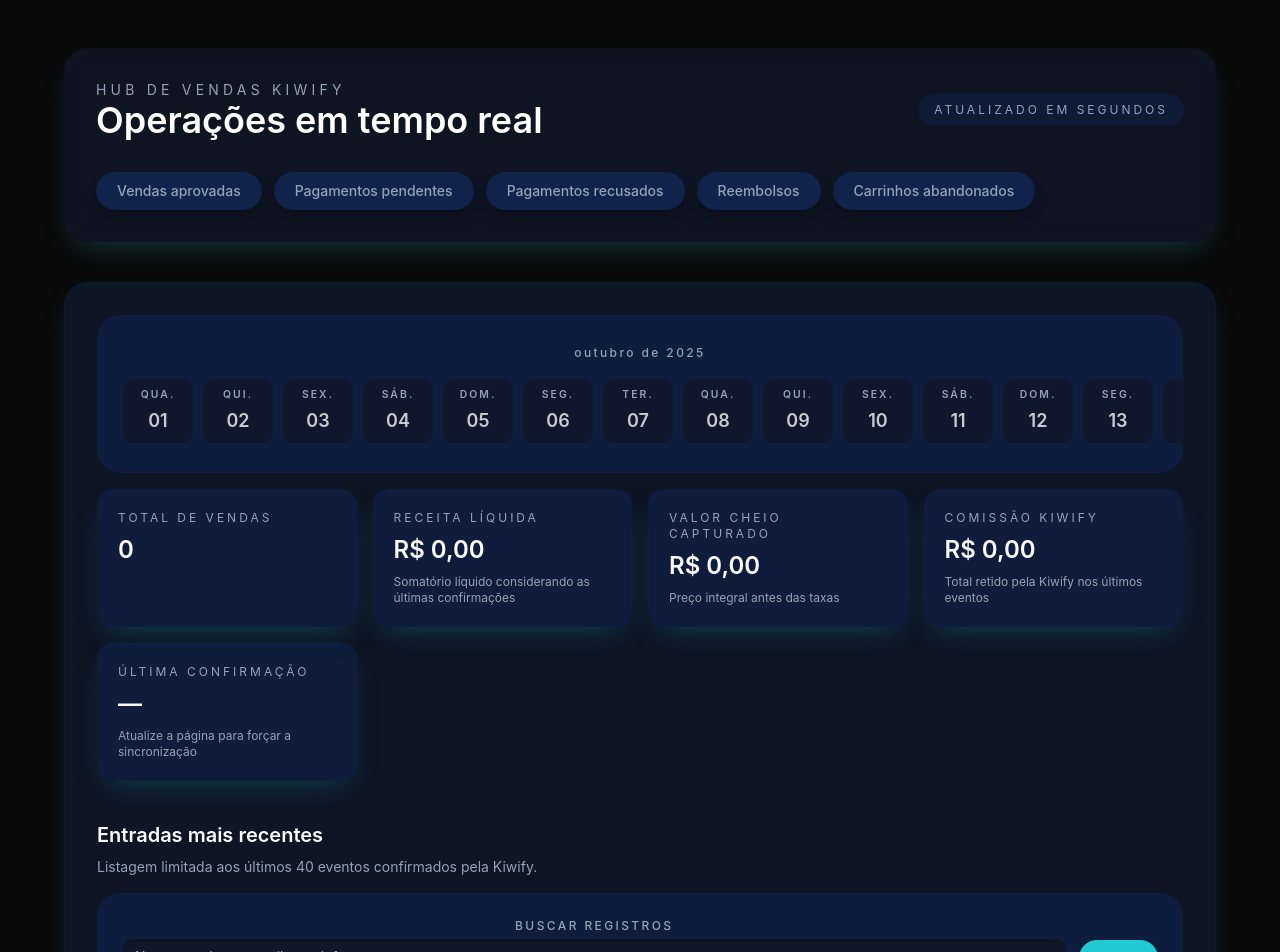
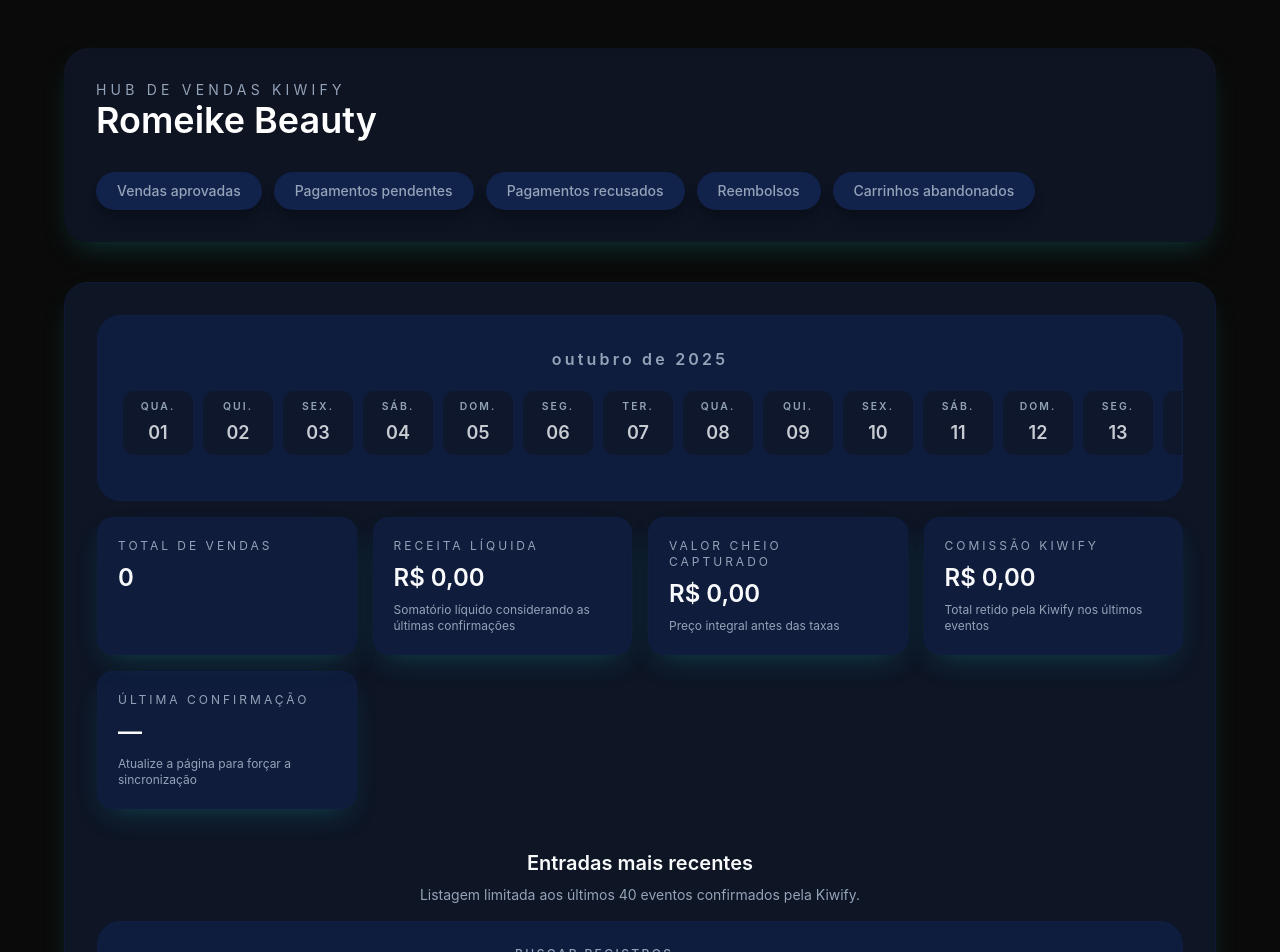
Before and after one commit to leoxavier3914-arch/rb, a Next.js app: page /approved-sales in a window 1280 px wide. Shown: the top 952 px of the page. Built offline with nearby package versions, Linux system fonts and the light colour scheme; no server answers.

Commit message:
Adjust dashboard headers and filters layout

```diff
--- a/app/(dashboard)/layout.tsx
+++ b/app/(dashboard)/layout.tsx
@@ -23,14 +23,7 @@ export default function DashboardLayout({
               <p className="text-sm uppercase tracking-[0.3em] text-muted-foreground">
                 Hub de vendas Kiwify
               </p>
-              <h1 className="text-3xl font-semibold leading-tight sm:text-4xl">
-                Operações em tempo real
-              </h1>
-            </div>
-            <div className="flex gap-4 text-xs text-muted-foreground">
-              <div className="rounded-full bg-surface-accent/50 px-4 py-2 uppercase tracking-[0.25em]">
-                Atualizado em segundos
-              </div>
+              <h1 className="text-3xl font-semibold leading-tight sm:text-4xl">Romeike Beauty</h1>
             </div>
           </div>
           <nav className="flex flex-wrap gap-3">
--- a/components/events-board.tsx
+++ b/components/events-board.tsx
@@ -210,12 +210,12 @@ export function EventsBoard({
       <div className="grid gap-4 sm:grid-cols-2 lg:grid-cols-3 xl:grid-cols-4">
         <div className="sm:col-span-2 lg:col-span-3 xl:col-span-4">
           <div className="space-y-3 rounded-3xl border border-surface-accent/40 bg-surface-accent/70 p-6 transition-colors">
-            <div className="flex items-center justify-center gap-2 text-center text-xs font-medium uppercase tracking-[0.2em] text-muted-foreground">
+            <div className="flex items-center justify-center gap-2 text-center text-sm font-semibold uppercase tracking-[0.2em] text-muted-foreground sm:text-base">
               <div className="relative" ref={monthPickerRef}>
                 <button
                   type="button"
                   onClick={() => setIsMonthPickerOpen((open) => !open)}
-                  className="flex items-center gap-2 rounded-full border border-transparent bg-transparent px-3 py-1 text-muted-foreground transition-colors hover:border-primary/40 hover:bg-primary/5 hover:text-primary"
+                  className="flex items-center gap-2 rounded-full border border-transparent bg-transparent px-4 py-1.5 text-muted-foreground transition-colors hover:border-primary/40 hover:bg-primary/5 hover:text-primary"
                   aria-haspopup="dialog"
                   aria-expanded={isMonthPickerOpen}
                 >
@@ -254,7 +254,7 @@ export function EventsBoard({
                 ) : null}
               </div>
             </div>
-            <div className="-mx-6 overflow-x-auto px-6">
+            <div className="-mx-6 overflow-x-auto px-6 pb-4">
               <div className="flex gap-2 pb-1">
                 {dayOptions.map((option) => {
                   const optionValue = toDateInputValue(option);
@@ -303,7 +303,7 @@ export function EventsBoard({
       </div>
 
       <div className="space-y-4">
-        <header className="flex flex-col gap-2">
+        <header className="flex flex-col items-center gap-2 text-center">
           <h2 className="text-xl font-semibold text-primary-foreground">{heading}</h2>
           <p className="text-sm text-muted-foreground">{description}</p>
         </header>
@@ -321,7 +321,10 @@ export function EventsBoard({
           ) : null}
           <div className="flex flex-col gap-3 sm:flex-row sm:items-end">
             <div className="flex flex-1 flex-col gap-1">
-              <label htmlFor="q" className="text-center text-xs font-medium uppercase tracking-[0.2em] text-muted-foreground">
+              <label
+                htmlFor="q"
+                className="self-center text-center text-xs font-medium uppercase tracking-[0.2em] text-muted-foreground"
+              >
                 Buscar registros
               </label>
               <input
```
